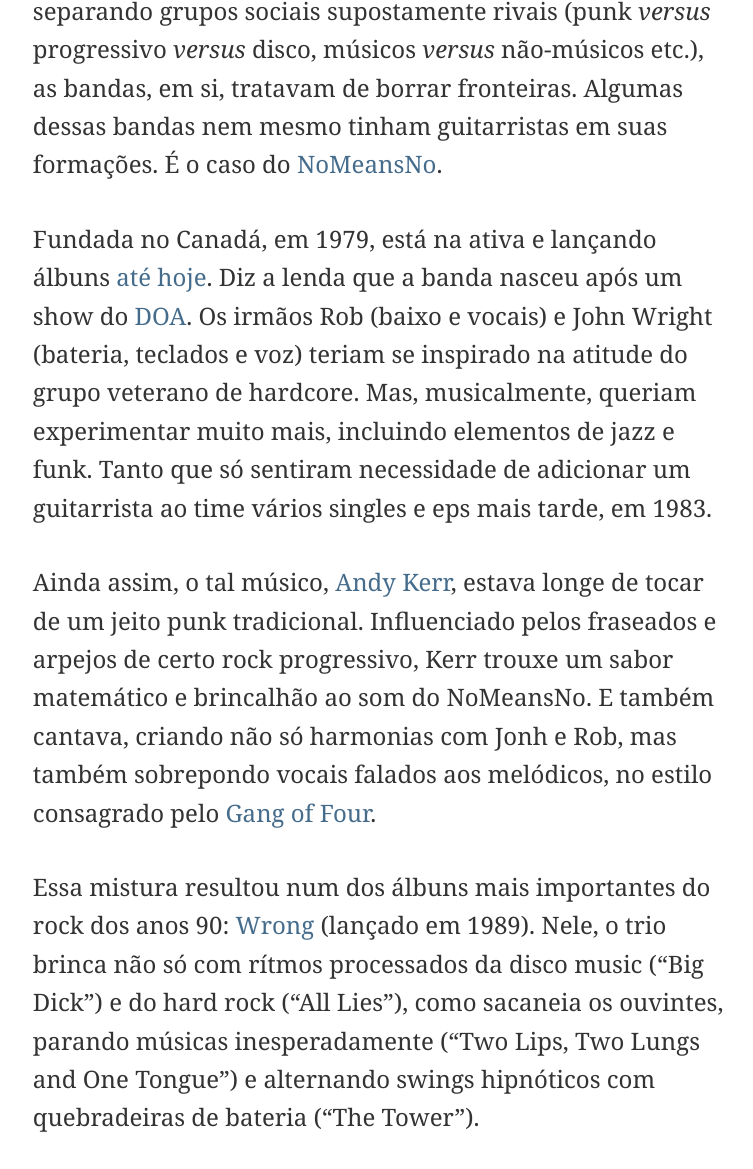
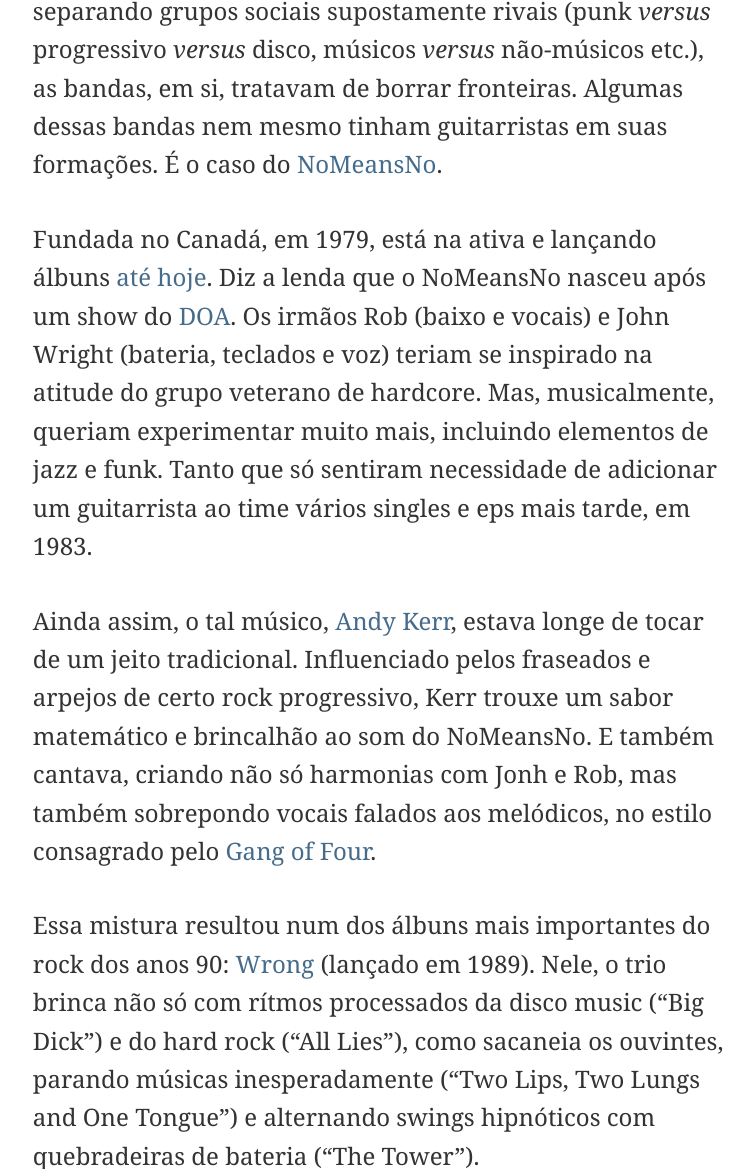
Before and after one commit to eduf/eduf.github.com, a Jekyll site: the page built from _posts/2014-02-08-a-melhor-banda-de-jazz-que-o-hardcore-ja-produziu.md, in a window 1280 px wide and 1400 px high, scrolled down 1444 px, cut to the strip 0-1169 px from the top of the window. Shown: the whole strip, without its empty margins (259-1012 px from the left). Built offline with Jekyll 4.4.1, drawn with Linux system fonts in a browser that asks for light colours; nearby versions of some CDN libraries; comment, search, counter and statistics services are not loaded; some of the changed text lies outside the part shown.

Commit message:
Mais um pouco

```diff
--- a/_posts/2014-02-08-a-melhor-banda-de-jazz-que-o-hardcore-ja-produziu.md
+++ b/_posts/2014-02-08-a-melhor-banda-de-jazz-que-o-hardcore-ja-produziu.md
@@ -16,9 +16,9 @@
 
 Assim, enquanto os jornalistas exercitavam a criatividade separando grupos sociais supostamente rivais (punk *versus* progressivo *versus* disco, músicos *versus* não-músicos etc.), as bandas, em si, tratavam de borrar fronteiras. Algumas dessas bandas nem mesmo tinham guitarristas em suas formações. É o caso do [NoMeansNo](https://en.wikipedia.org/wiki/Nomeansno).
 
-Fundada no Canadá, em 1979, está na ativa e lançando álbuns [até hoje](https://www.facebook.com/wrongrecords). Diz a lenda que a banda nasceu após um show do [DOA](http://goo.gl/DT9z3D). Os irmãos Rob (baixo e vocais) e John Wright (bateria, teclados e voz) teriam se inspirado na atitude do grupo veterano de hardcore. Mas, musicalmente, queriam experimentar muito mais, incluindo elementos de jazz e funk. Tanto que só sentiram necessidade de adicionar um guitarrista ao time vários singles e eps mais tarde, em 1983.
+Fundada no Canadá, em 1979, está na ativa e lançando álbuns [até hoje](https://www.facebook.com/wrongrecords). Diz a lenda que o NoMeansNo nasceu após um show do [DOA](http://goo.gl/DT9z3D). Os irmãos Rob (baixo e vocais) e John Wright (bateria, teclados e voz) teriam se inspirado na atitude do grupo veterano de hardcore. Mas, musicalmente, queriam experimentar muito mais, incluindo elementos de jazz e funk. Tanto que só sentiram necessidade de adicionar um guitarrista ao time vários singles e eps mais tarde, em 1983.
 
-Ainda assim, o tal músico, [Andy Kerr](http://goo.gl/RcYzcp), estava longe de tocar de um jeito punk tradicional. Influenciado pelos fraseados e arpejos de certo rock progressivo, Kerr trouxe um sabor matemático e brincalhão ao som do NoMeansNo. E também cantava, criando não só harmonias com Jonh e Rob, mas também sobrepondo vocais falados aos melódicos, no estilo consagrado pelo [Gang of Four](http://goo.gl/bDtH8Z).
+Ainda assim, o tal músico, [Andy Kerr](http://goo.gl/RcYzcp), estava longe de tocar de um jeito tradicional. Influenciado pelos fraseados e arpejos de certo rock progressivo, Kerr trouxe um sabor matemático e brincalhão ao som do NoMeansNo. E também cantava, criando não só harmonias com Jonh e Rob, mas também sobrepondo vocais falados aos melódicos, no estilo consagrado pelo [Gang of Four](http://goo.gl/bDtH8Z).
 
 Essa mistura resultou num dos álbuns mais importantes do rock dos anos 90: [Wrong](http://goo.gl/2sKbGx) (lançado em 1989). Nele, o trio brinca não só com rítmos processados da disco music ("Big Dick") e do hard rock ("All Lies"), como sacaneia os ouvintes, parando músicas inesperadamente ("Two Lips, Two Lungs and One Tongue") e alternando swings hipnóticos com quebradeiras de bateria ("The Tower").
 
```
Also changed, not shown: other parts of _posts/2014-02-08-a-melhor-banda-de-jazz-que-o-hardcore-ja-produziu.md (+3 -3 lines).
